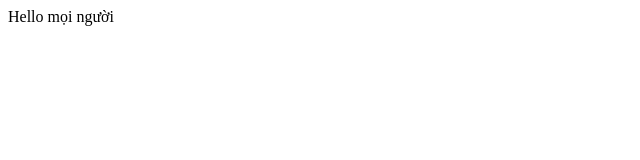
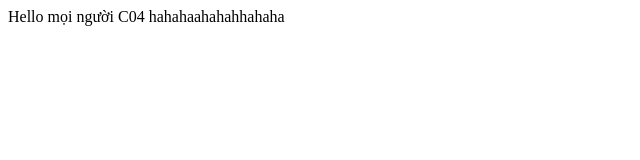
Before and after one commit to vulinh1704/DemoGitC04, a plain HTML site: page index.html in a window 1280 px wide. Shown: the whole page, without its empty margins (0-640 px from the left). Drawn offline with Linux system fonts and the light colour scheme.

Commit message:
git lần 2

```diff
--- a/index.html
+++ b/index.html
@@ -6,6 +6,6 @@
     <title>Document</title>
 </head>
 <body>
-    Hello mọi người
+    Hello mọi người C04 hahahaahahahhahaha
 </body>
 </html>
```
